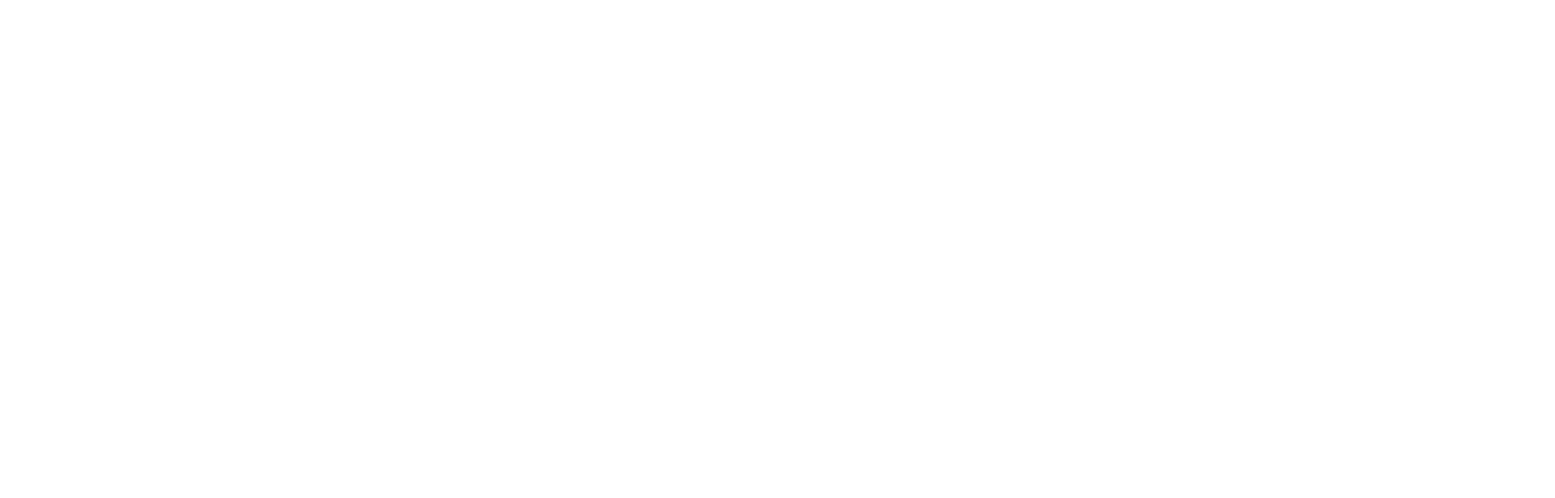
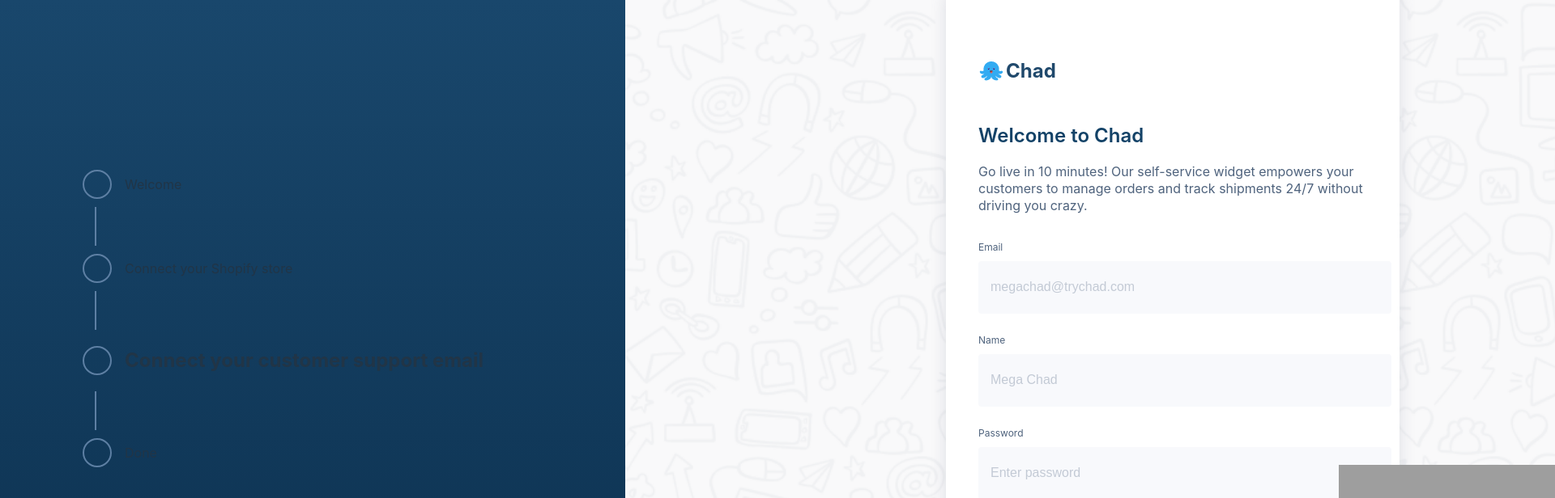
Before and after one commit to bymooon/LunaEdge-test-task, a React (Vite) app: page /login in a window 1280 px wide. Shown: the top 616 px of the page at 81% size, 1920 px wide, since content can reach past the window. Built offline with nearby package versions, Linux system fonts and the light colour scheme; grey boxes are pictures that could not be loaded.

Commit message:
Added route

```diff
--- a/src/App.tsx
+++ b/src/App.tsx
@@ -1,5 +1,15 @@
-function App() {
-  return <></>;
-}
+import React from "react";
+import { BrowserRouter as Router, Route, Routes } from "react-router-dom";
+import LoginPage from "./pages/LoginPage/LoginPage";
+
+const App: React.FC = () => {
+  return (
+    <Router>
+      <Routes>
+        <Route path="/login" element={<LoginPage />} />
+      </Routes>
+    </Router>
+  );
+};
 
 export default App;
```
